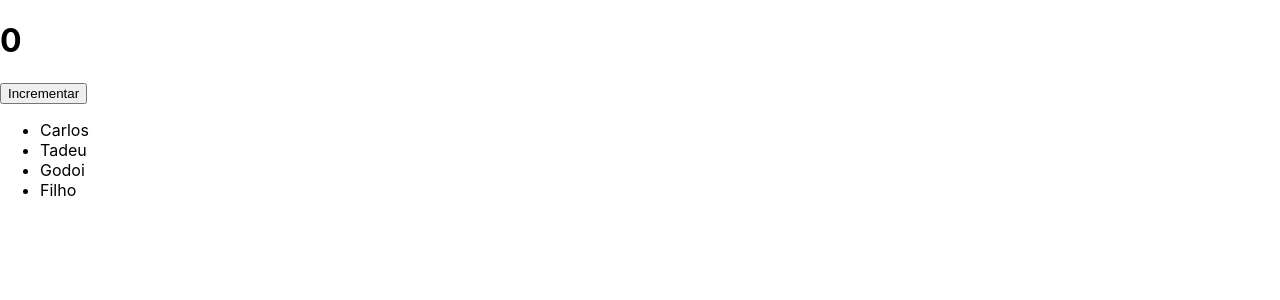
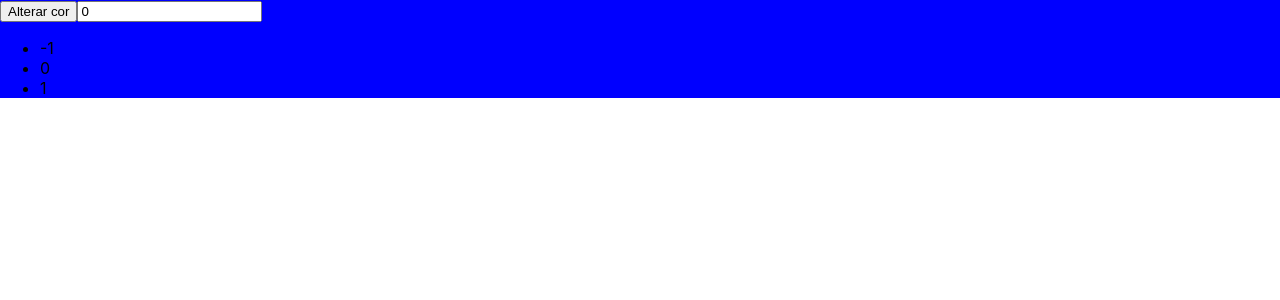
Before and after one commit to Carlos-Godoi/Curso-React-Hooks, a React (Create React App) app in the folder conceitos/: page / in a window 1280 px wide. Shown: the top 300 px of the page. Built offline with nearby package versions, Linux system fonts and the light colour scheme.

Commit message:
Aulas 18, 19 e 20 - Hooks ( useCallback )

```diff
--- /dev/null
+++ b/conceitos/src/hooks/Exemplo12_useCallback.js
@@ -0,0 +1,54 @@
+// Importar módulos
+import React, { useState, useEffect, useCallback } from 'react';
+
+
+// Função
+function Exemplo12_useCallback() {
+
+    // useState
+    const [cor, setCor] = useState('blue');
+    const [numero, setNumero] = useState(0);
+
+    // Função para alterar cor
+    const alterarCor = () => {
+        setCor(cor === 'blue' ? 'gray' : 'blue');
+    }
+
+    // Função para listar os números
+    const listarNumeros = useCallback(() => {
+        return [numero - 1, numero, numero + 1];
+    }, [numero]);
+
+    // Retorno
+    return (
+        <div style={{ backgroundColor: cor }}>
+            <button onClick={alterarCor}>Alterar cor</button>
+            <input type='number' value={numero} onChange={e => setNumero(parseInt(e.target.value))} />
+
+            <ComponenteListarNumeros lista={listarNumeros} />
+        </div>
+    );
+}
+
+// Componente Listar Números
+function ComponenteListarNumeros({lista}) {
+
+    // useState
+    const [vetor, setVetor] = useState([]);
+
+    // useEffect
+    useEffect(() => {
+        console.log('gffgfdsfdg');
+        setVetor(lista);
+    }, [lista]);
+
+    // Retorno
+    return (
+        <ul>
+            {vetor.map(n => (<li key={n}>{n}</li>))}
+        </ul>
+    );
+}
+
+// Exportar
+export default Exemplo12_useCallback;
--- a/conceitos/src/index.js
+++ b/conceitos/src/index.js
@@ -13,7 +13,8 @@ import reportWebVitals from './reportWebVitals';
 // import Exemplo08 from './hooks/Exemplo08_useContext';
 // import Exemplo09 from './hooks/Exemplo09_useRef';
 // import Exemplo10 from './hooks/Exemplo10_useReducer';
-import Exemplo11 from './hooks/Exemplo11_useMemo';
+// import Exemplo11 from './hooks/Exemplo11_useMemo';
+import Exemplo12 from './hooks/Exemplo12_useCallback'
 
 
 const root = ReactDOM.createRoot(
@@ -22,7 +23,7 @@ const root = ReactDOM.createRoot(
 
 root.render(
   <React.StrictMode>
-    <Exemplo11 />
+    <Exemplo12 />
   </React.StrictMode>
 );
 
```
